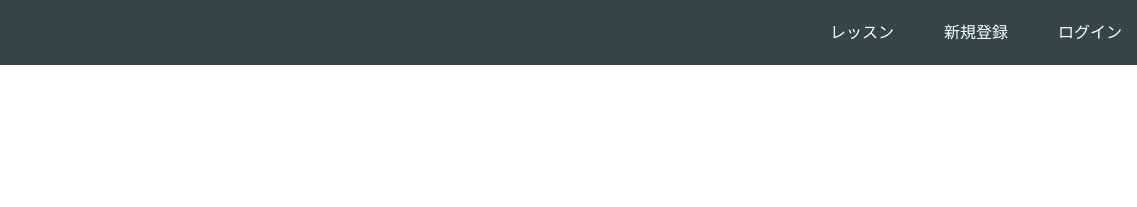
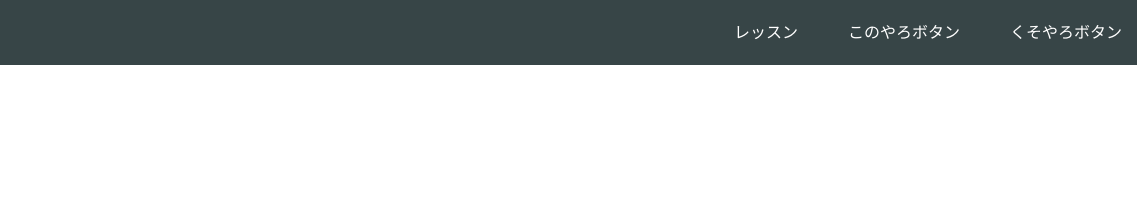
Before and after one commit to ikato0216/ikatp0216.github.io, a plain HTML site: page index.html in a window 1280 px wide. Shown: the top 207 px of the page, 143-1280 px from the left. Drawn offline with Linux system fonts and the light colour scheme.

Commit message:
Update index.html

```diff
--- a/index.html
+++ b/index.html
@@ -16,8 +16,8 @@
       <span class="fa fa-bars menu-icon"></span>
       <div class="header-right">
         <a href="#">レッスン</a>
-        <a href="#">新規登録</a>
-        <a href="#" class="login">ログイン</a>
+        <a href="#">このやろボタン</a>
+        <a href="#" class="login">くそやろボタン</a>
       </div>
     </div>
   </header>
```
